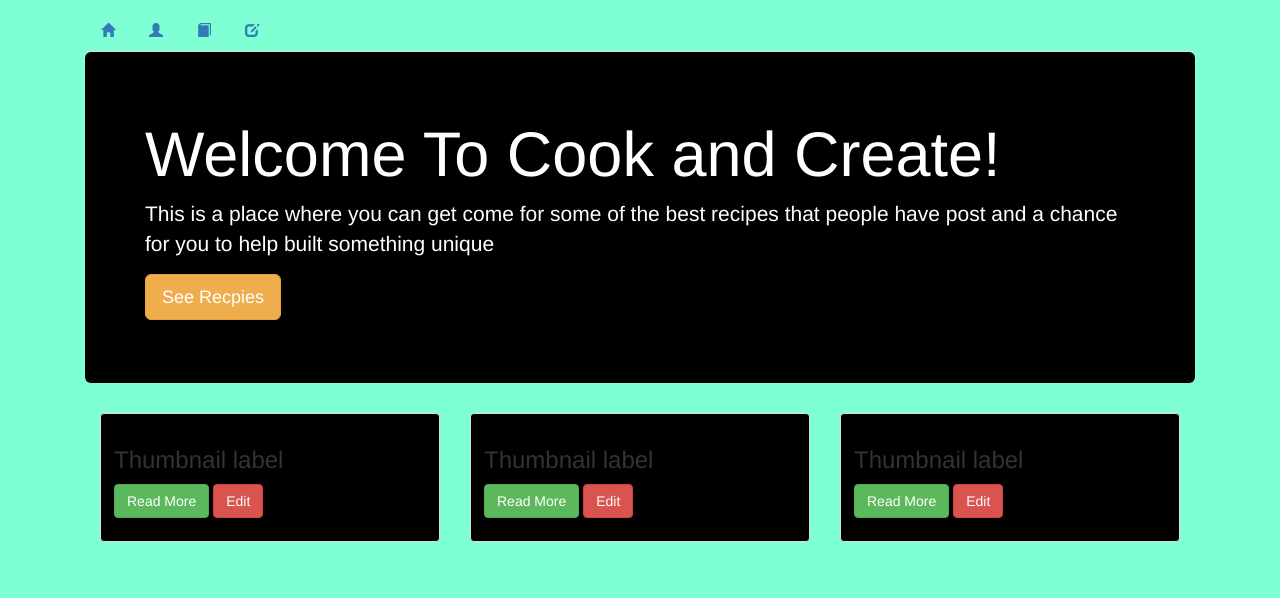
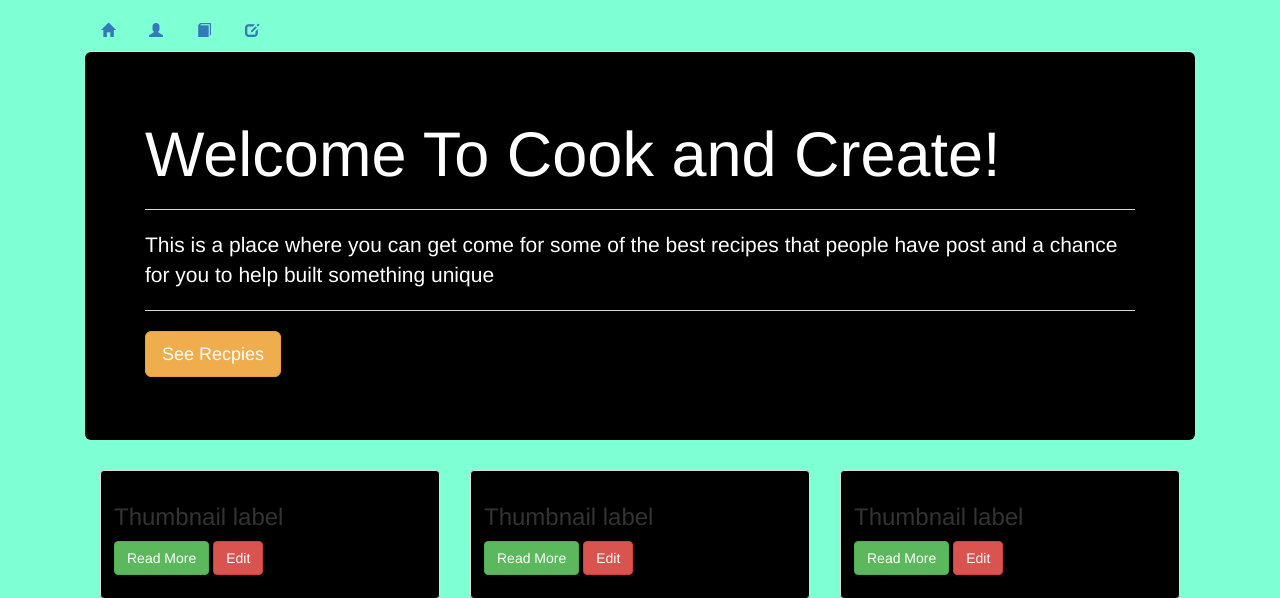
Before and after one commit to patrickoneill/paddys-recipe-app, a Flask app: page / in a window 1280 px wide. Shown: the top 598 px of the page. Run offline with Flask 2, Linux system fonts and the light colour scheme; some libraries are stand-ins or nearby versions.

Commit message:
changes layout

```diff
--- a/templates/index.html
+++ b/templates/index.html
@@ -3,7 +3,9 @@
     <div class="container-fluid">
         <div class="jumbotron" >
             <h1>Welcome To Cook and Create!</h1>
+            <hr class="horizontal-line" />
             <p>This is a place where you can get come for some of the best recipes that people have post and a chance for you to help built something unique</p>
+            <hr class="horizontal-line" />
             <p><a class="btn btn-warning btn-lg" href="{{ url_for('see_recipes') }}" role="button">See Recpies</a></p>
         </div>
     </div>
```
